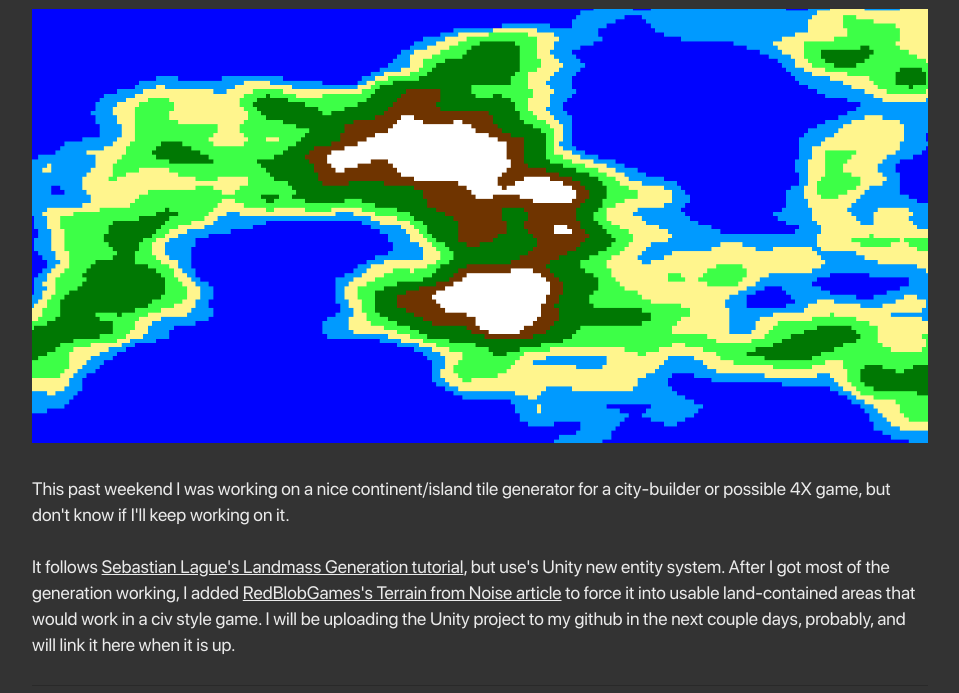
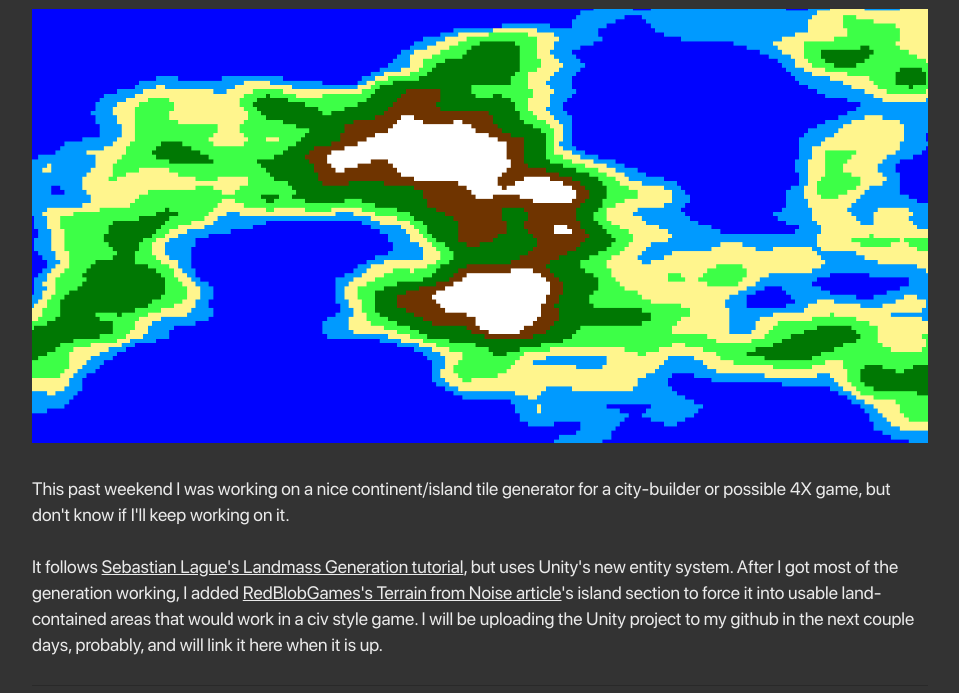
Before and after one commit to brandonwbenbow/portfolio, a Gatsby site: page /devlog/testpost/ in a window 1280 px wide. Shown: the part 193-886 px from the top of the page, without its empty margins (160-1119 px from the left). Built offline with nearby package versions, Linux system fonts and the light colour scheme; Gatsby itself is replaced by a stand-in of ours; some packages are replaced by stand-ins of ours.

Commit message:
Update Blog “testpost”

```diff
--- a/content/devlog/testpost.md
+++ b/content/devlog/testpost.md
@@ -9,4 +9,4 @@ description: Generate continents and islands in unity using Perlin noise and
 
 This past weekend I was working on a nice continent/island tile generator for a city-builder or possible 4X game, but don't know if I'll keep working on it.
 
-It follows [Sebastian Lague's Landmass Generation tutorial](https://www.youtube.com/watch?v=wbpMiKiSKm8), but use's Unity new entity system. After I got most of the generation working, I added [RedBlobGames's Terrain from Noise article](https://www.redblobgames.com/maps/terrain-from-noise/#islands) to force it into usable land-contained areas that would work in a civ style game. I will be uploading the Unity project to my github in the next couple days, probably, and will link it here when it is up.
+It follows [Sebastian Lague's Landmass Generation tutorial](https://www.youtube.com/watch?v=wbpMiKiSKm8), but uses Unity's new entity system. After I got most of the generation working, I added [RedBlobGames's Terrain from Noise article](https://www.redblobgames.com/maps/terrain-from-noise/#islands)'s island section to force it into usable land-contained areas that would work in a civ style game. I will be uploading the Unity project to my github in the next couple days, probably, and will link it here when it is up.
```
